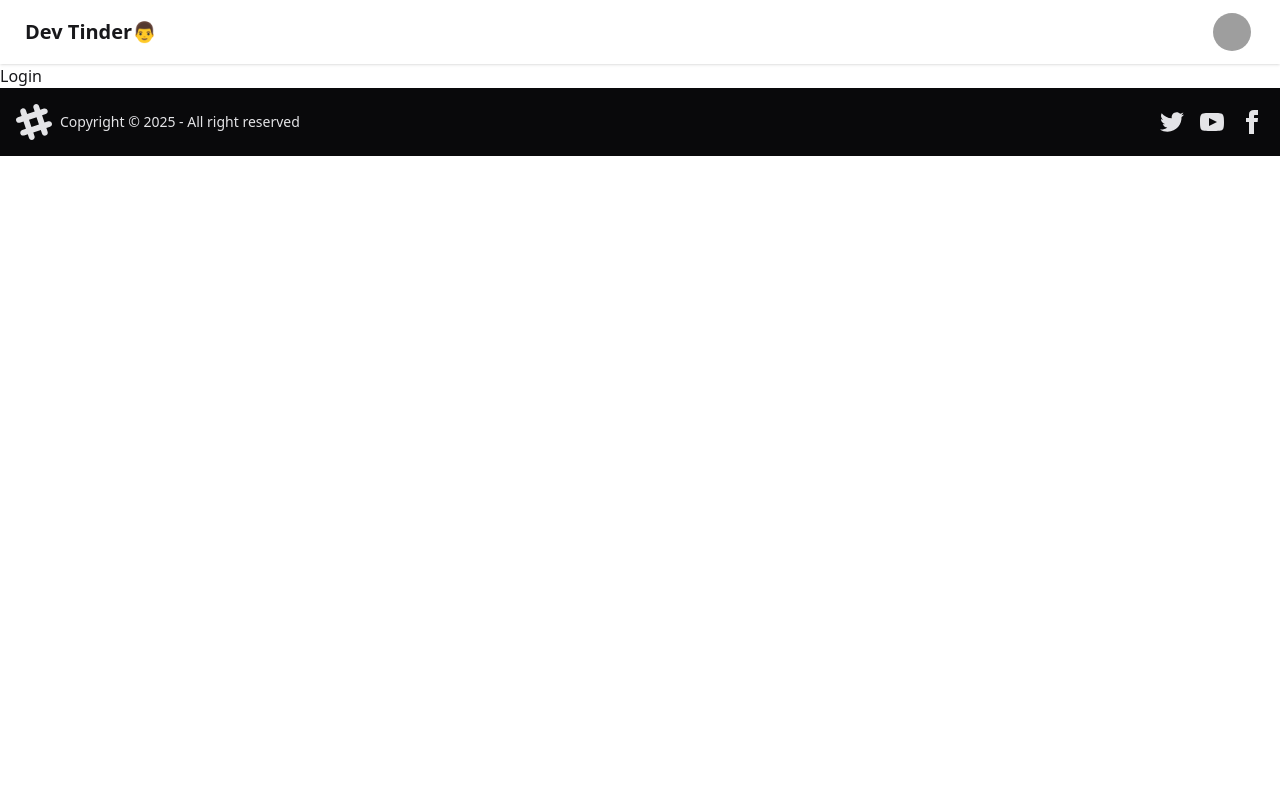
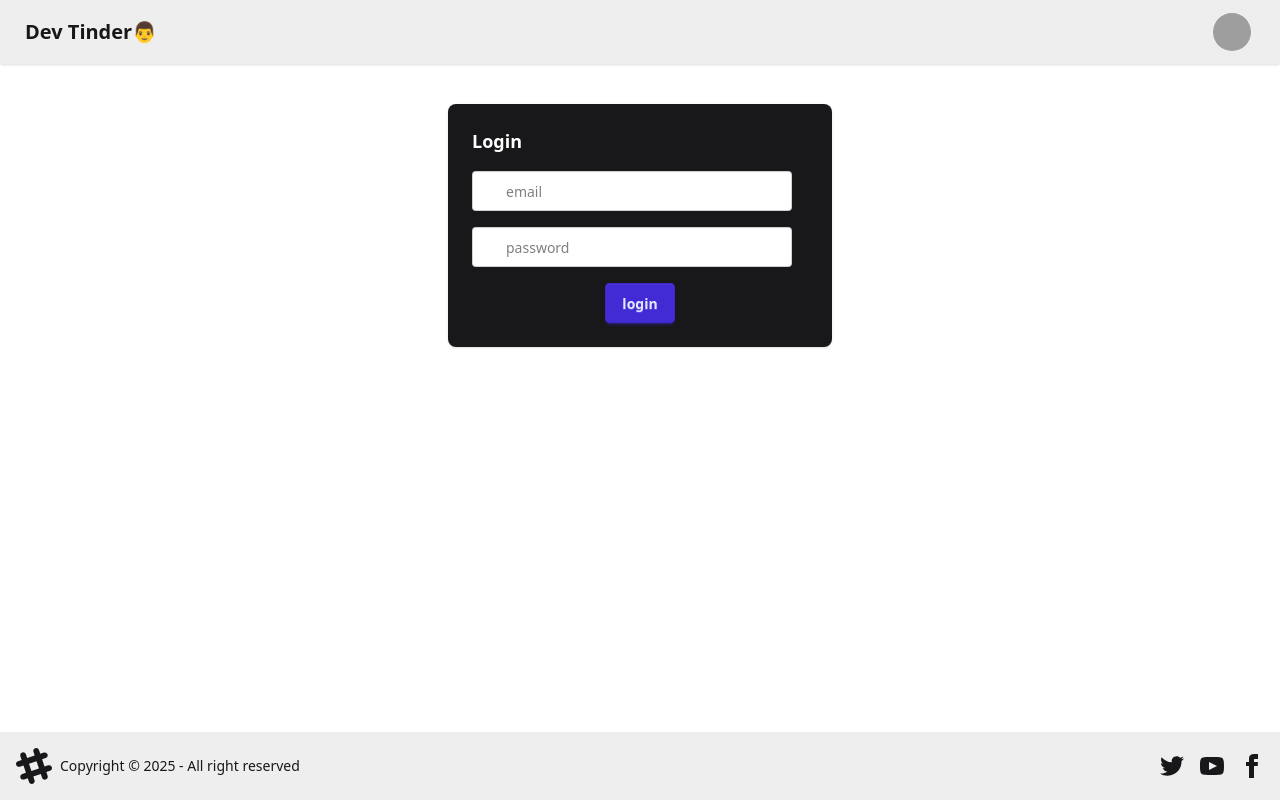
Before and after one commit to Vinay0804/devTinder-frontend, a React (Vite) app: page /login in a window 1280 px wide. Built offline with nearby package versions, Linux system fonts and the light colour scheme; grey boxes are pictures that could not be loaded.

Commit message:
created login api, set up cookie

```diff
--- a/package.json
+++ b/package.json
@@ -11,6 +11,7 @@
   },
   "dependencies": {
     "@tailwindcss/vite": "^4.0.0",
+    "axios": "^1.7.9",
     "react": "^18.3.1",
     "react-dom": "^18.3.1",
     "react-router-dom": "^7.1.3",
--- a/src/Footer.jsx
+++ b/src/Footer.jsx
@@ -3,7 +3,7 @@ import React from 'react'
 const Footer = () => {
   return (
     <div>
-        <footer className="footer sm:footer-horizontal bg-neutral text-neutral-content items-center p-4">
+        <footer className="footer sm:footer-horizontal bg-base-300   items-center p-4 fixed bottom-0">
   <aside className="grid-flow-col items-center">
     <svg
       width="36"
--- a/src/Login.jsx
+++ b/src/Login.jsx
@@ -1,8 +1,48 @@
-import React from 'react'
+import React, { useState } from 'react'
+import axios from "axios";
 
 const Login = () => {
+
+  const [email,setemail] = useState("")
+  const [password,setpassword]= useState("")
+
+ const handleLogin = async ()=>{
+   try{
+    const res = await axios.post("http://localhost:3000/login",{
+    email,
+    password},
+    {withCredentials:true}
+  )
+
+  }
+  catch(err){
+    console.error(err)
+  }
+ }
+
   return (
-    <div>Login</div>
+   <div className='flex justify-center'>
+      <div className="card bg-base-content text-white w-96 shadow-sm my-10">
+          <div className="card-body">
+           <h2 className="card-title">Login</h2>
+           <div className=''>
+           <label className="input my-2">
+  <svg className="h-[1em] opacity-25" xmlns="http://www.w3.org/2000/svg" viewBox="0 0 24 24"><g strokeLinejoin="round" strokeLinecap="round" strokeWidth="2.5" fill="none" stroke="currentColor"><circle cx="11" cy="11" r="8"></circle><path d="m21 21-4.3-4.3"></path></g></svg>
+  <input type="text" value={email} onChange={(e)=>setemail(e.target.value)} className="grow text-black" placeholder="email" />
+
+</label>
+<label className="input my-2">
+  <svg className="h-[1em] opacity-50" xmlns="http://www.w3.org/2000/svg" viewBox="0 0 24 24"><g strokeLinejoin="round" strokeLinecap="round" strokeWidth="2.5" fill="none" stroke="currentColor"><path d="M15 2H6a2 2 0 0 0-2 2v16a2 2 0 0 0 2 2h12a2 2 0 0 0 2-2V7Z"></path><path d="M14 2v4a2 2 0 0 0 2 2h4"></path></g></svg>
+  <input type="text" value={password} onChange={(e)=>setpassword(e.target.value)} className="grow text-black" placeholder="password" />
+</label>
+
+           </div>
+           <div className="card-actions justify-center">
+            <button className="btn btn-primary" onClick={handleLogin}>login</button>
+           </div>
+        </div>
+     </div>
+    </div>
   )
 }
 
--- a/src/Navbar.jsx
+++ b/src/Navbar.jsx
@@ -3,7 +3,7 @@ import React from 'react'
 const Navbar = () => {
   return (
 
-         <div className="navbar bg-base-100 shadow-sm">
+         <div className="navbar bg-base-300 shadow-sm">
   <div className="flex-1">
     <a className="btn btn-ghost text-xl">Dev Tinder👨</a>
   </div>
```
Also changed, not shown: 1 other file (tests, documents, lock files or other folders).
